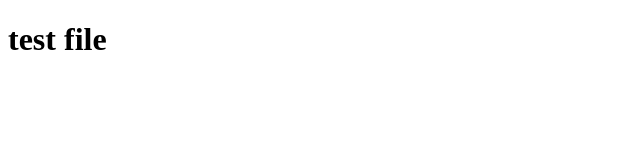
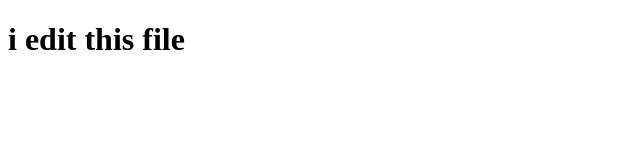
Before and after one commit to jayobiasda/myfirstrepository2, a plain HTML site: page index.html in a window 1280 px wide. Shown: the whole page, without its empty margins (0-640 px from the left). Drawn offline with Linux system fonts and the light colour scheme.

Commit message:
Update index.html
bleeeeeeeee

```diff
--- a/index.html
+++ b/index.html
@@ -6,6 +6,6 @@
     <title>Document</title>
 </head>
 <body>
-    <h1>test file</h1>
+    <h1> i edit this file</h1>
 </body>
 </html>
```
